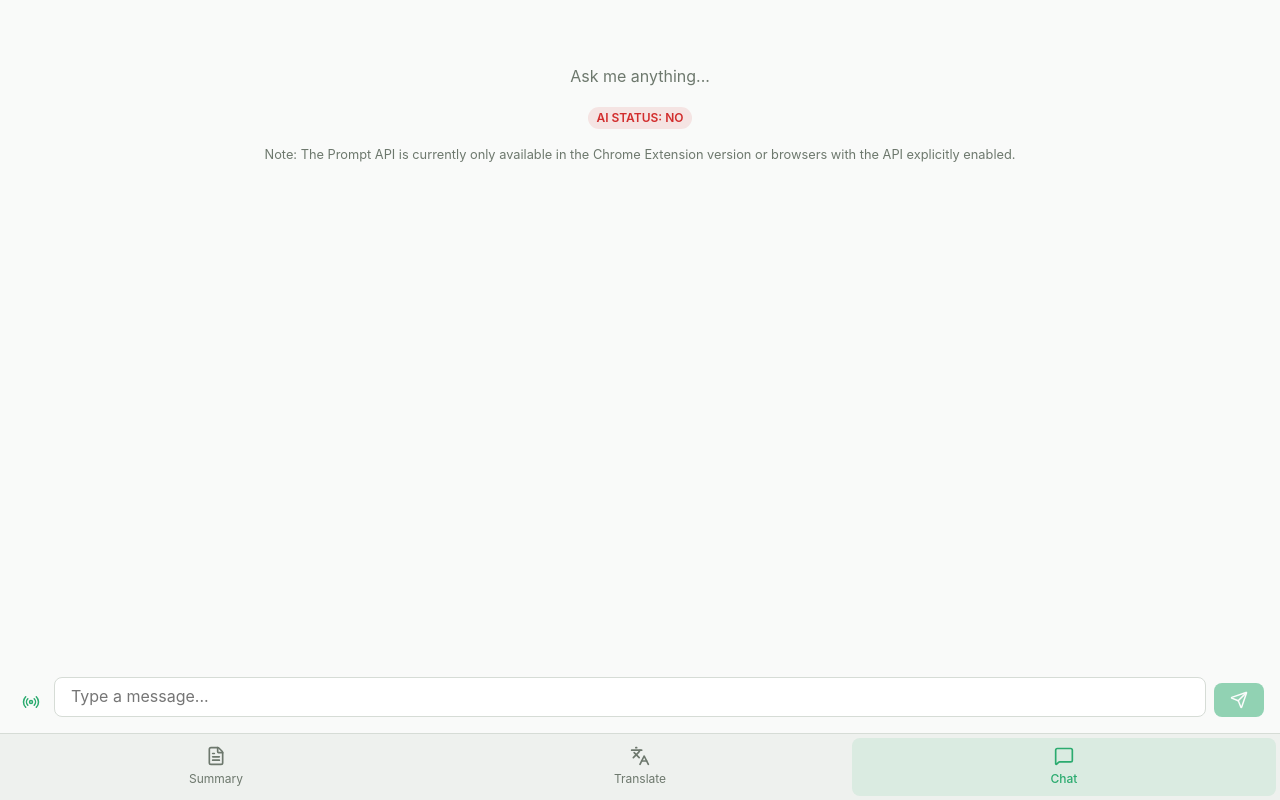
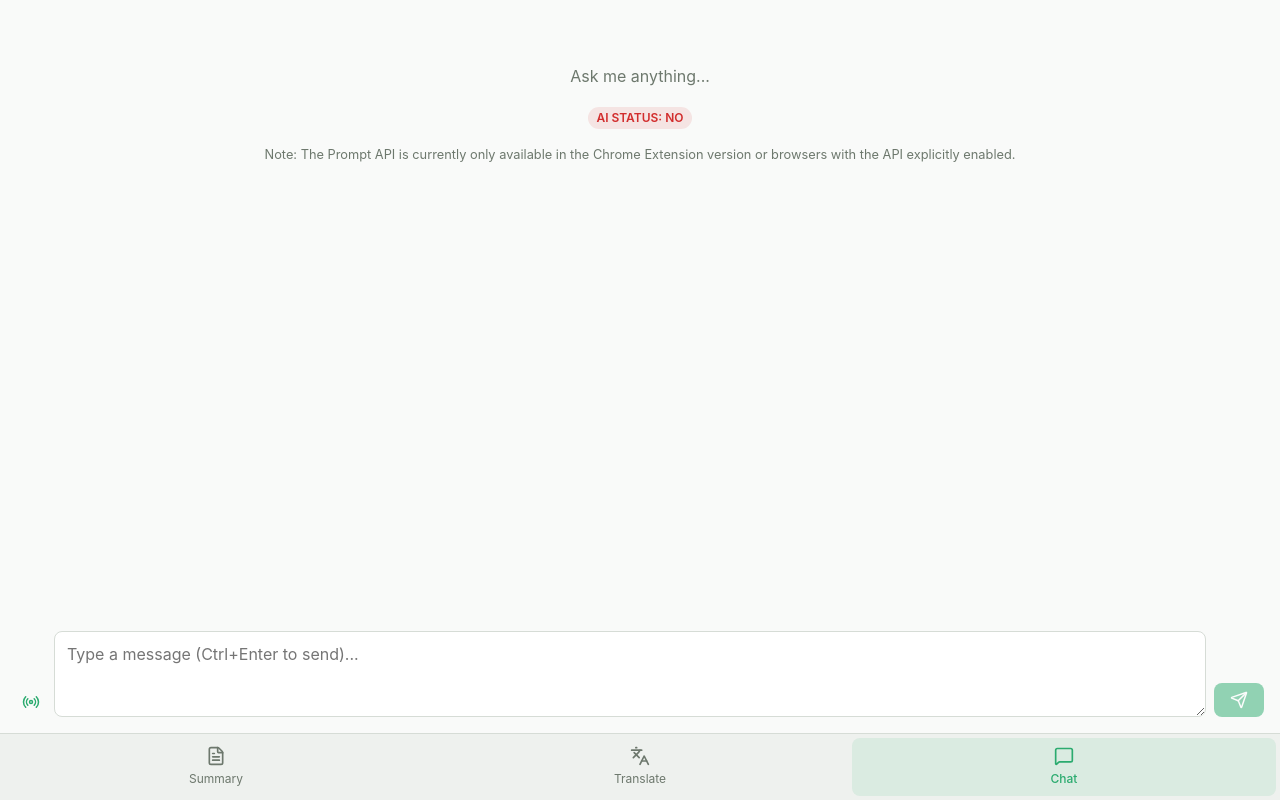
Before and after one commit to toshs/browser-local-ai, a React (Vite) app: page /#/chat in a window 1280 px wide. Built offline with nearby package versions, Linux system fonts and the light colour scheme.

Commit message:
fix(chat): improve input area size and change send shortcut to Ctrl+Enter

```diff
--- a/src/components/features/Chat/ChatInterface.tsx
+++ b/src/components/features/Chat/ChatInterface.tsx
@@ -207,10 +207,15 @@ export const ChatInterface = ({ initialInput }: ChatInterfaceProps) => {
                 <textarea
                     value={input}
                     onChange={e => setInput(e.target.value)}
-                    onKeyDown={e => { if (e.key === 'Enter' && !e.shiftKey) { e.preventDefault(); handleSend(); } }}
-                    placeholder="Type a message..."
-                    rows={1}
-                    style={{ resize: 'none', minHeight: '40px' }}
+                    onKeyDown={e => {
+                        if (e.key === 'Enter' && (e.ctrlKey || e.metaKey)) {
+                            e.preventDefault();
+                            handleSend();
+                        }
+                    }}
+                    placeholder="Type a message (Ctrl+Enter to send)..."
+                    rows={3}
+                    style={{ resize: 'vertical', minHeight: '60px', padding: '0.75rem' }}
                 />
                 <button onClick={handleSend} disabled={loading || !input.trim() || availability === 'no'} className="primary">
                     <Send size={18} />
```
